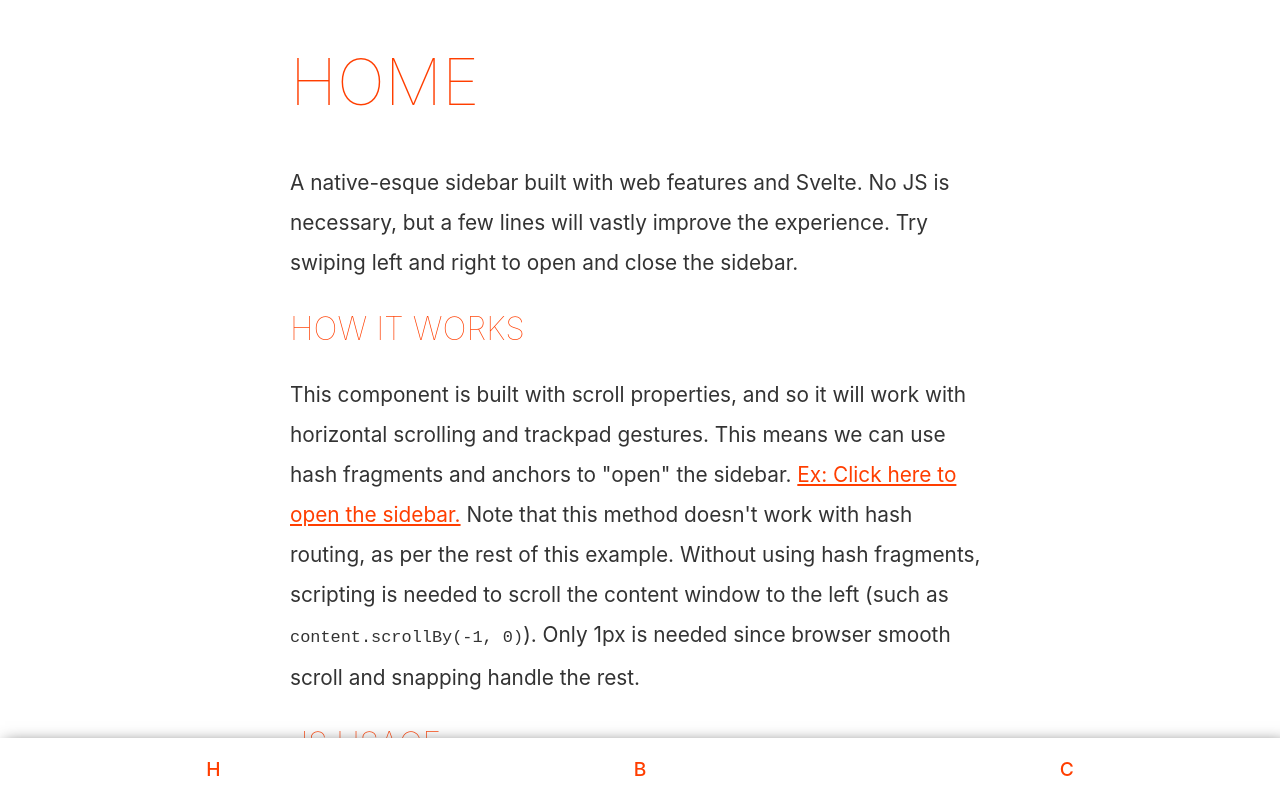
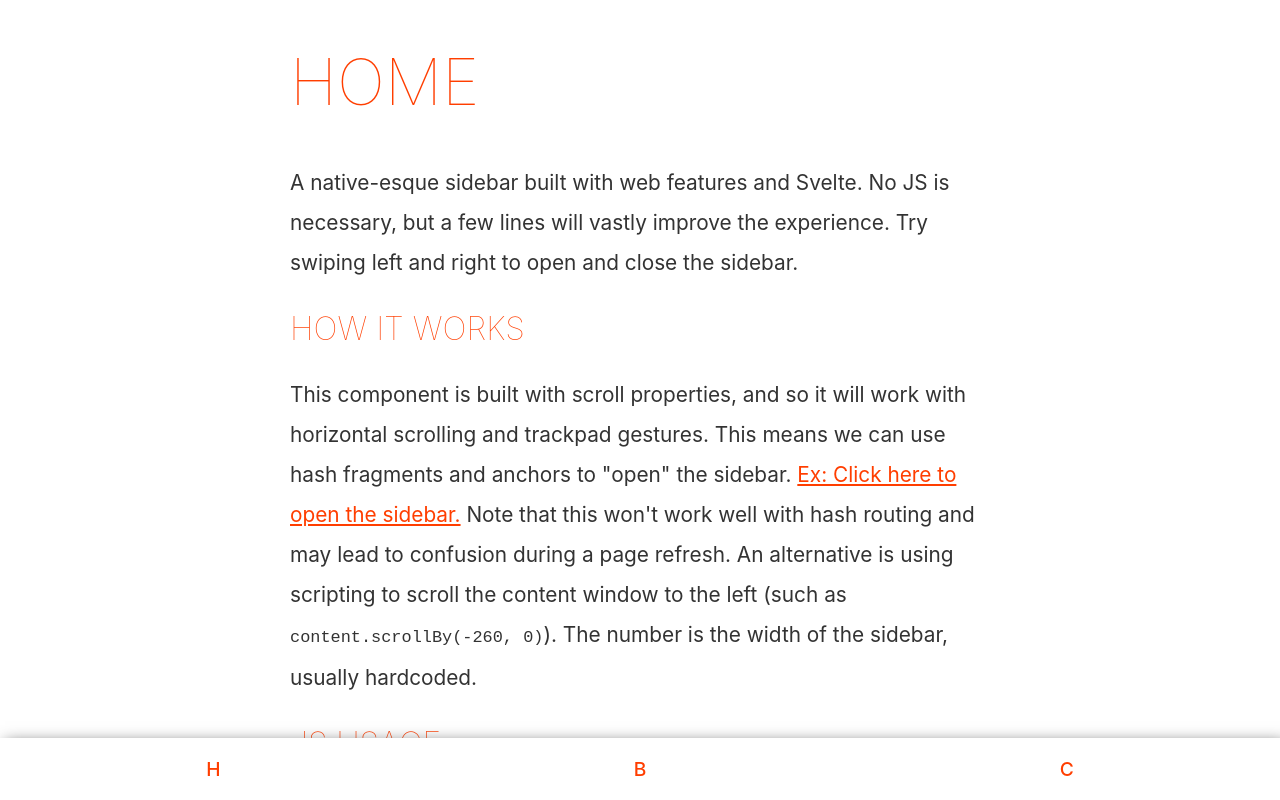
Before and after one commit to ivynya/svelte-web-mobile-ui, a Svelte app: page / in a window 1280 px wide. Built offline with nearby package versions, Linux system fonts and the light colour scheme.

Commit message:
sv: Fix scroll on Safari

```diff
--- a/src/App.svelte
+++ b/src/App.svelte
@@ -10,7 +10,7 @@
   onMount(() => {
     // This scrolls the view to hide the sidebar on load.
     const content = document.getElementById("content");
-    content.scrollBy(1, 0); // Only 1px is needed because of scroll-snap.
+    content.scrollBy(260, 0); // Scroll by width of sidebar
     content.style.scrollBehavior = "smooth";
   });
 </script>
--- a/src/components/Sidebar.svelte
+++ b/src/components/Sidebar.svelte
@@ -2,7 +2,7 @@
 <script lang="ts">
   function closeSidebar(): void {
     // Gets the parent to scroll to the right, closing the sidebar.
-    document.getElementById("sidebar").parentElement.scrollBy(1, 0);
+    document.getElementById("sidebar").parentElement.scrollBy(260, 0);
   }
 </script>
 
--- a/src/routes/Home.svelte
+++ b/src/routes/Home.svelte
@@ -11,24 +11,24 @@
     horizontal scrolling and trackpad gestures. This means we can use hash
     fragments and anchors to "open" the sidebar.
     <a href="#sidebar">Ex: Click here to open the sidebar.</a>
-    Note that this method doesn't work with hash routing, as per the rest of this
-    example. Without using hash fragments, scripting is needed to scroll the
-    content window to the left (such as <code>content.scrollBy(-1, 0)</code>).
-    Only 1px is needed since browser smooth scroll and snapping handle the rest.
+    Note that this won't work well with hash routing and may lead to confusion
+    during a page refresh. An alternative is using scripting to scroll the
+    content window to the left (such as <code>content.scrollBy(-260, 0)</code>).
+    The number is the width of the sidebar, usually hardcoded.
   </p>
   <h2>JS Usage</h2>
   <p>
     On page load, three lines of JS scrolled the content view to the right
     (hiding the sidebar) and added a smooth scroll property (this is optional,
     only recommended if you plan to use hash fragments to open the sidebar).
-    Additionally, the <code>.scrollBy(1, 0)</code> function is used to open
-    and close the sidebar using JS by scrolling the main view.
+    Additionally, the <code>.scrollBy(1, 0)</code> function is used to open and close
+    the sidebar using JS by scrolling the main view.
   </p>
   <h2>Learn More</h2>
   <p>This example is available on GitHub, built as a minimal Svelte app.</p>
   <p><a href="https://github.com/SDBagel/svelte-web-mobile-ui">GitHub</a></p>
   <p><a href="https://sdbagel.com">Copyright (C) 2021 SDBagel</a></p>
-  <br>
+  <br />
 </div>
 
 <style lang="scss">
```
